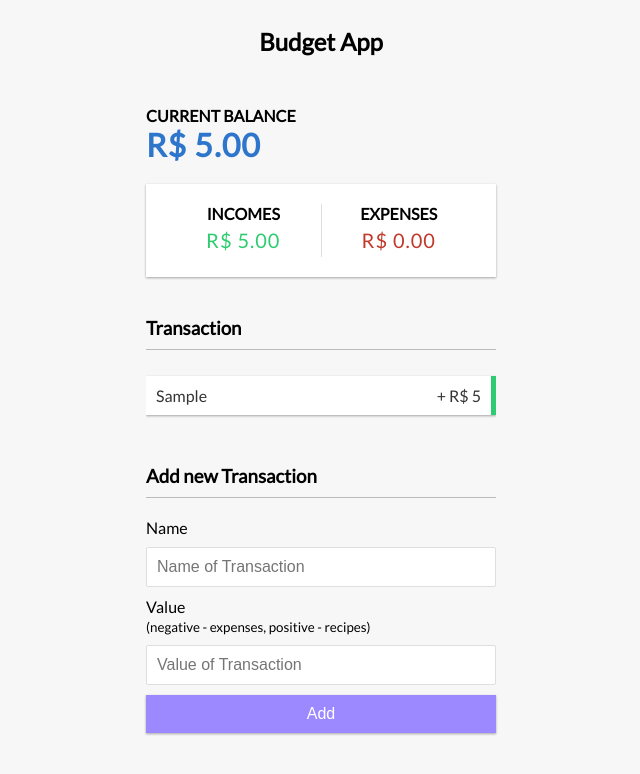
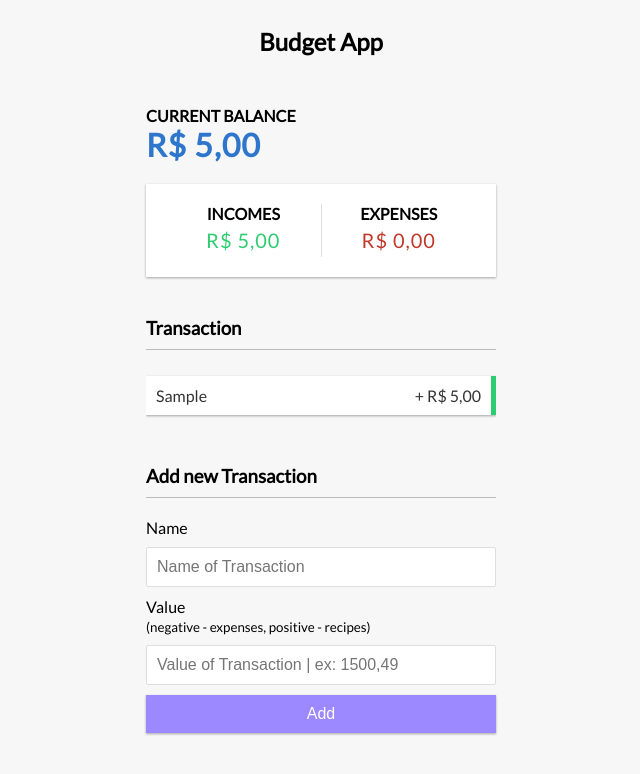
Before and after one commit to LuisSouza03/BudgetApp, a plain HTML site: page index.html in a window 1280 px wide. Both pictures are taken after typing "Sample", "5" into the empty fields and a click on the button "Add". Shown: the whole page, without its empty margins (319-959 px from the left). Drawn offline with Linux system fonts and the light colour scheme.

Commit message:
Update currency in BRL format

```diff
--- a/assets/css/style.css
+++ b/assets/css/style.css
@@ -111,7 +111,7 @@ input[type='number'] {
   padding: 0;
   margin-bottom: 40px;
   max-height: 200px;
-  overflow-y: scroll;
+  overflow: auto;
 }
 
 .transactions li {
@@ -152,3 +152,8 @@ input[type='number'] {
 .transactions li:hover .delete-btn {
   opacity: 1;
 }
+
+.transactions li:hover {
+  margin-left: 20px;
+  transition: 0.2s ease-in;
+}
--- a/assets/js/script.js
+++ b/assets/js/script.js
@@ -27,12 +27,13 @@ const addTransactionIntoDOM = transaction => {
     const operator = transaction.amount < 0 ? '-' : '+' // If the value is less than 0, then it has the sign '-' and negative, else value it becomes positive.
     const CSSClass = transaction.amount < 0 ? 'minus' : 'plus' // If the value is less than 0, the class is minus, else the class is plus.
     const amountWithoutOperator = Math.abs(transaction.amount) // Removing sign '-' or '+'
+    const amountWithoutOperatorFormated = formaterBRL.format(amountWithoutOperator)
 
     const li = document.createElement('li') // Creating a new element in HTML
 
     li.classList.add(CSSClass) // Adding a new class for Li
     li.innerHTML = `
-        ${transaction.name} <span> ${operator} R$ ${amountWithoutOperator}
+        ${transaction.name} <span> ${operator} ${amountWithoutOperatorFormated}
         </span>
         <button class="delete-btn" onClick = "removeTransaction(${transaction.id})">
             x
@@ -57,16 +58,22 @@ const getTotal = transactionsAmounts => transactionsAmounts
     .reduce((acumulator, transaction) => acumulator + transaction, 0)
     .toFixed(2)
 
+const formaterBRL = new Intl.NumberFormat('pt-BR', {
+    style: 'currency',
+    currency: 'BRL',
+    minimumFractionDigits: '2'
+})
+
 const updateBalanceValue = () => {
     const transactionsAmounts = transactions.map(({ amount }) => amount) // Creating a "map" in "transaction", for search only "amount" in the array
 
-    const total = getTotal(transactionsAmounts);
-    const income = getIncome(transactionsAmounts);
-    const expense = getExpenses(transactionsAmounts);
+    const total = formaterBRL.format(getTotal(transactionsAmounts));
+    const income = formaterBRL.format(getIncome(transactionsAmounts));
+    const expense = formaterBRL.format(getExpenses(transactionsAmounts));
 
-    balanceDisplay.textContent = `R$ ${total}`
-    incomeDisplay.textContent = `R$ ${income}`
-    expenseDisplay.textContent = `R$ ${expense}`
+    balanceDisplay.textContent = ` ${total}`
+    incomeDisplay.textContent = ` ${income}`
+    expenseDisplay.textContent = ` ${expense}`
 }
 
 const init = () => {
--- a/index.html
+++ b/index.html
@@ -44,7 +44,7 @@
           <label for="amount">Value <br />
             <small>(negative - expenses, positive - recipes)</small>
           </label>
-          <input type="number" id="amount" placeholder="Value of Transaction" />
+          <input type="number" step="any" id="amount" placeholder="Value of Transaction | ex: 1500,49" />
         </div>
 
         <button class="btn">Add</button>
```
